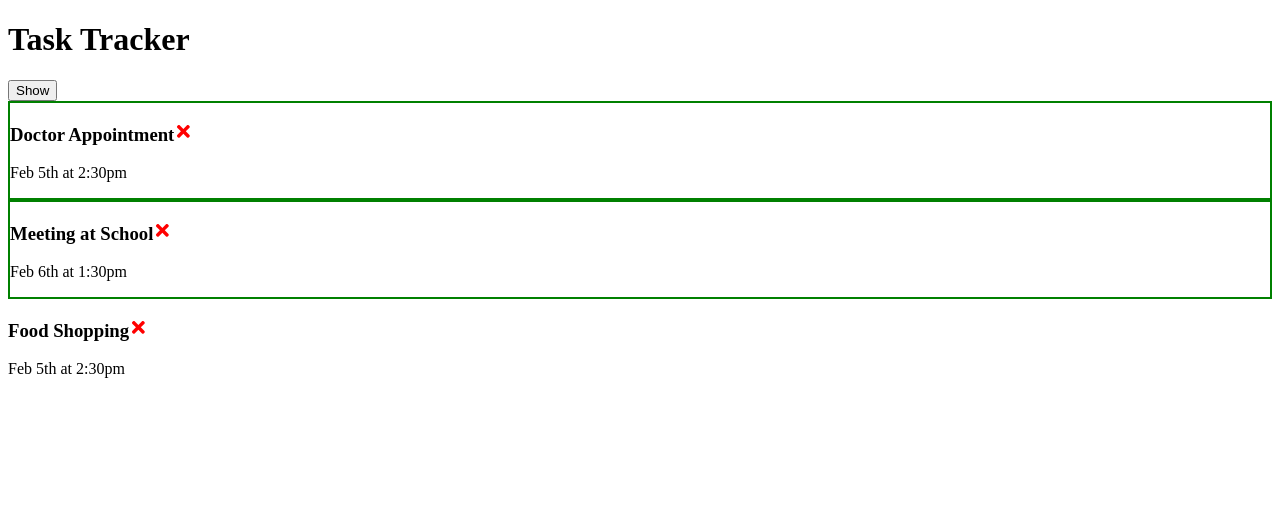
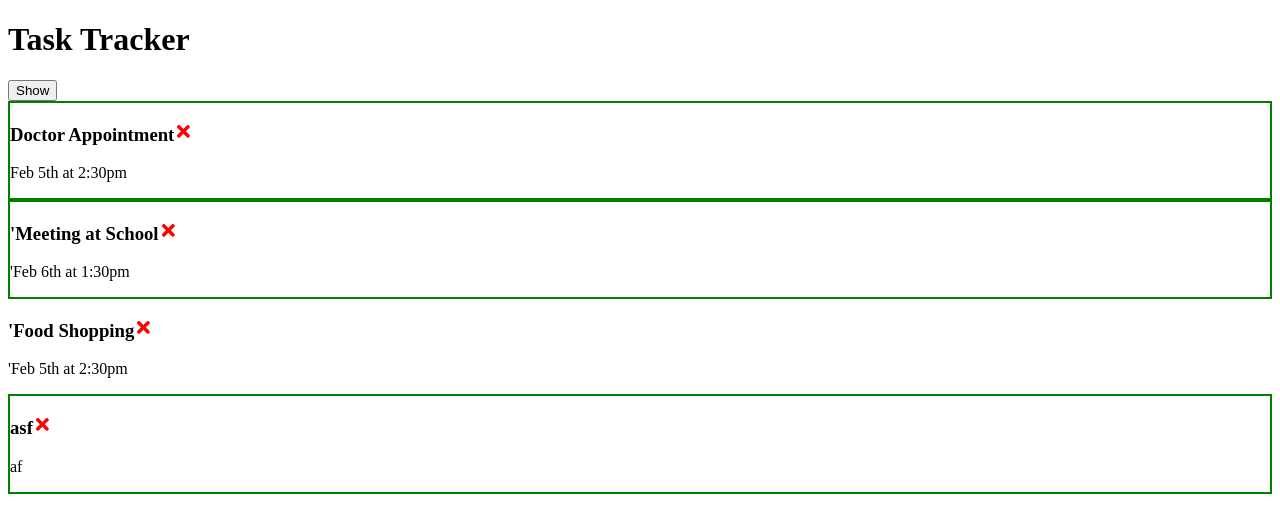
Before and after one commit to nikolaChakarov/traversy-media, a React (Create React App) app: page / in a window 1280 px wide. Shown: the top 532 px of the page. Built offline with nearby package versions, Linux system fonts and the light colour scheme; data requests are answered from the project's data file.

Commit message:
post, delete
adding post and delete methods

```diff
--- a/db.json
+++ b/db.json
@@ -1,19 +1,28 @@
 {
-  "posts": [
+  "tasks": [
     {
       "id": 1,
-      "title": "json-server",
-      "author": "typicode"
+      "text": "Doctor Appointment",
+      "day": "Feb 5th at 2:30pm",
+      "reminder": true
+    },
+    {
+      "id": 2,
+      "text": "'Meeting at School",
+      "day": "'Feb 6th at 1:30pm",
+      "reminder": true
+    },
+    {
+      "id": 3,
+      "text": "'Food Shopping",
+      "day": "'Feb 5th at 2:30pm",
+      "reminder": false
+    },
+    {
+      "text": "asf",
+      "day": "af",
+      "reminder": true,
+      "id": 4
     }
-  ],
-  "comments": [
-    {
-      "id": 1,
-      "body": "some comment",
-      "postId": 1
-    }
-  ],
-  "profile": {
-    "name": "typicode"
-  }
+  ]
 }
--- a/src/App.js
+++ b/src/App.js
@@ -1,4 +1,4 @@
-import { useState } from 'react';
+import { useState, useEffect } from 'react';
 import Header from './components/header';
 import Tasks from './components/tasks';
 import './styles/app.css';
@@ -6,36 +6,47 @@ import AddTask from './components/addTask';
 
 const App = () => {
     const [showAddTask, setShowAddTask] = useState(false);
-    const [tasks, setTasks] = useState([
-        {
-            id: 1,
-            text: 'Doctor Appointment',
-            dat: 'Feb 5th at 2:30pm',
-            reminder: true
-        },
-        {
-            id: 2,
-            text: 'Meeting at School',
-            dat: 'Feb 6th at 1:30pm',
-            reminder: true
-        },
-        {
-            id: 3,
-            text: 'Food Shopping',
-            dat: 'Feb 5th at 2:30pm',
-            reminder: false
+    const [tasks, setTasks] = useState([]);
+
+    useEffect(() => {
+        const getTasks = async () => {
+            const tasksFromServer = await fetchedTasks();
+            setTasks(tasksFromServer);
         }
-    ]);
+
+        getTasks();
+    }, []);
+
+    // Fetch Tasks
+    const fetchedTasks = async () => {
+        const res = await fetch('http://localhost:5000/tasks');
+        const data = await res.json();
+        return data;
+    }
 
     // Add Task
-    const addTask = (task) => {
-        const id = Math.floor(Math.random() * 10000 + 1);
-        const newTask = { ...task, id };
-        setTasks([...tasks, newTask]);
+    const addTask = async (task) => {
+        // const id = Math.floor(Math.random() * 10000 + 1);
+        // const newTask = { ...task, id };
+        // setTasks([...tasks, newTask]);
+
+        const data = await (await fetch('http://localhost:5000/tasks', {
+            method: 'POST',
+            body: JSON.stringify(task),
+            headers: {
+                'Content-type': 'application/json'
+            }
+        })).json();
+        setTasks([...tasks, data]);
     }
 
     // Delete Task
-    const deleteTask = (id) => {
+    const deleteTask = async (id) => {
+
+        await fetch(`http://localhost:5000/tasks/${id}`, {
+            method: 'DELETE'
+        });
+
         setTasks(tasks.filter(el => el.id !== id));
     }
 
--- a/src/components/task.js
+++ b/src/components/task.js
@@ -15,7 +15,7 @@ const Task = ({ task, onDelete, toggleReminder }) => {
                     onClick={() => onDelete(task.id)}
                 />
             </h3>
-            <p>{task.dat}</p>
+            <p>{task.day}</p>
         </div>
     )
 }
```
